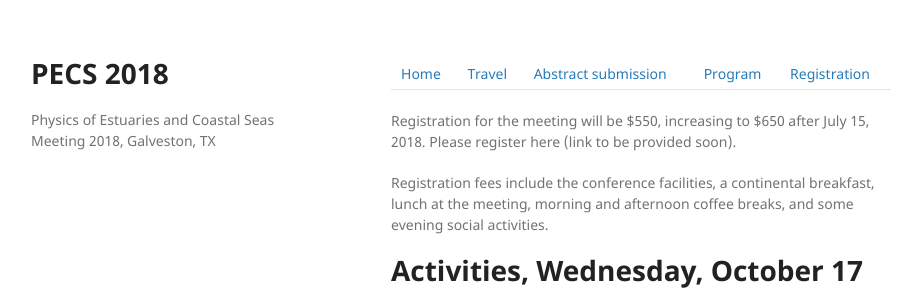
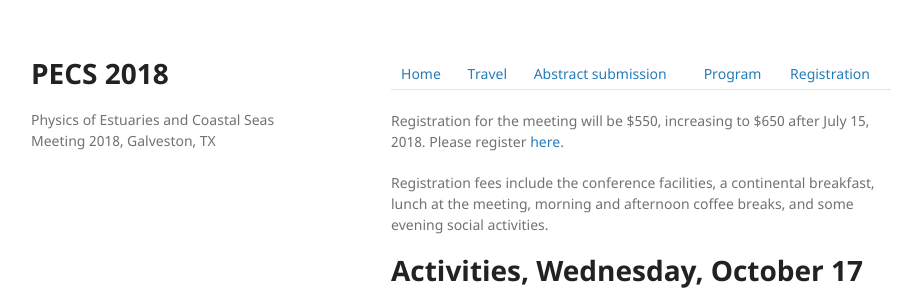
Before and after one commit to pecs2018/pecs2018.github.io, a Jekyll site: the page built from registration.md, in a window 1280 px wide and 1243 px high. Shown: the top 306 px of the window, without its empty margins (179-1100 px from the left). Built offline with Jekyll 4.4.1, drawn with Linux system fonts in a browser that asks for light colours.

Commit message:
Added registration link

```diff
--- a/registration.md
+++ b/registration.md
@@ -4,7 +4,7 @@ layout: default
 
 [Home](./) | [Travel](./travel) | [Abstract submission](./submissions) | [Program](./program) | [Registration](./registration)
 
-Registration for the meeting will be $550, increasing to $650 after July 15, 2018. Please register here (link to be provided soon).
+Registration for the meeting will be $550, increasing to $650 after July 15, 2018. Please register [here](https://secure.touchnet.com:443/C21490_ustores/web/product_detail.jsp?PRODUCTID=10320).
 
 Registration fees include the conference facilities, a continental breakfast, lunch at the meeting, morning and afternoon coffee breaks, and some evening social activities.
 
```
